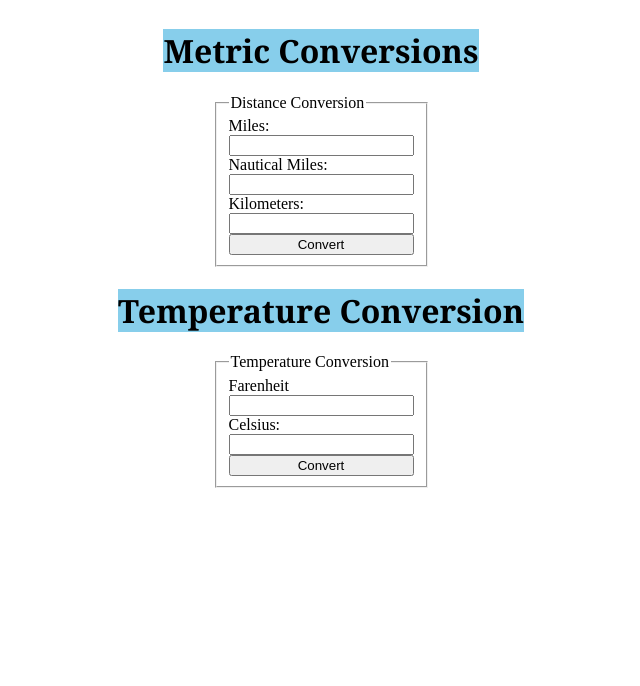
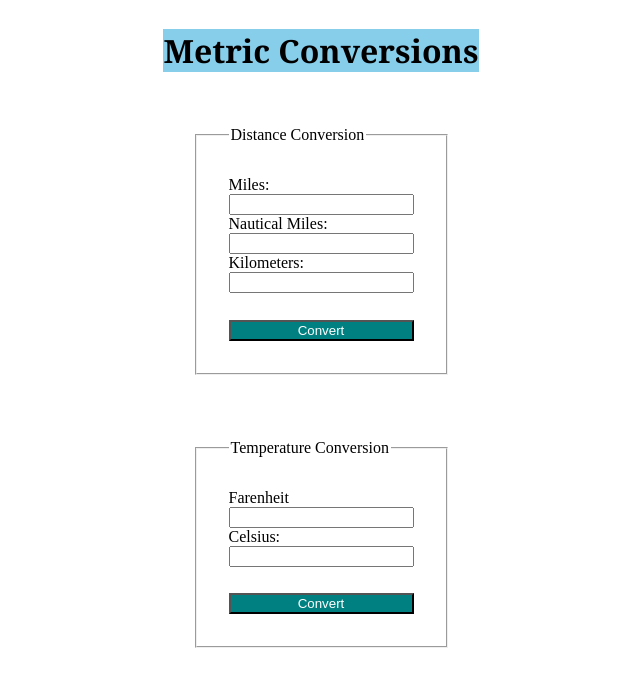
Before and after one commit to Bryan-Elam/MetricConvert, a plain HTML site: page index.html in a window 1280 px wide. Shown: the whole page, without its empty margins (319-959 px from the left). Drawn offline with Linux system fonts and the light colour scheme.

Commit message:
removed extra h1

```diff
--- a/css/metric.css
+++ b/css/metric.css
@@ -26,4 +26,20 @@ fieldset {
     flex-direction: column;
     max-width: max-content;
     align-self: center;
+    padding: 2em;
+    margin: 2em;
 }
+
+button {
+    background-color: teal;
+    color: white;
+    margin-top: 2em;
+
+}
+
+button:hover {
+    transition-duration: .4s;
+    padding: 3em;
+    background-color:skyblue;
+
+}
--- a/index.html
+++ b/index.html
@@ -32,7 +32,7 @@
 
 
 
-        <h1>Temperature Conversion</h1>
+
 
         <fieldset id="temp">
             <legend>Temperature Conversion</legend>
```
